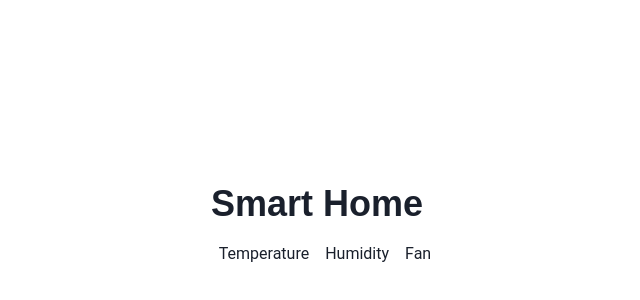
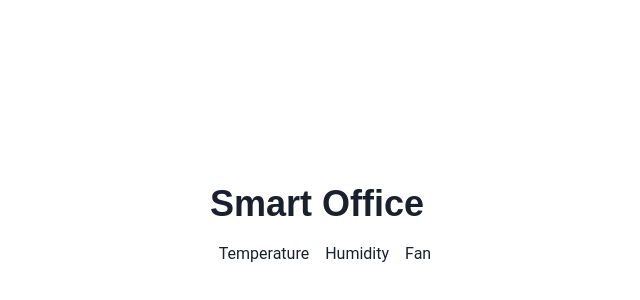
Before and after one commit to sarvarbek-abdullaev/iot-cw, a React (Vite) app: page / in a window 1280 px wide. Shown: the part 176-476 px from the top of the page, without its empty margins (323-963 px from the left). Built offline with nearby package versions, Linux system fonts and the light colour scheme.

Commit message:
feat: name change

```diff
--- a/src/components/Navbar.jsx
+++ b/src/components/Navbar.jsx
@@ -11,7 +11,7 @@ const Navbar = () => {
           <Flex align="center" maxW="1200px" m="auto">
             <RouterLink to="/" key="/">
               <Text color="white" fontSize="xl" fontWeight="bold">
-                Smart Home
+                Smart Office
               </Text>
             </RouterLink>
             <Spacer />
--- a/src/route.jsx
+++ b/src/route.jsx
@@ -50,7 +50,7 @@ function Route() {
     <Center height="100vh">
       <Box textAlign="center">
         <Heading as="h1" mb={4}>
-          Smart Home
+          Smart Office
         </Heading>
         <UnorderedList display="inline-block" textAlign="left" pl={0}>
           <ListItem display="inline-block" mx={2}>
```
